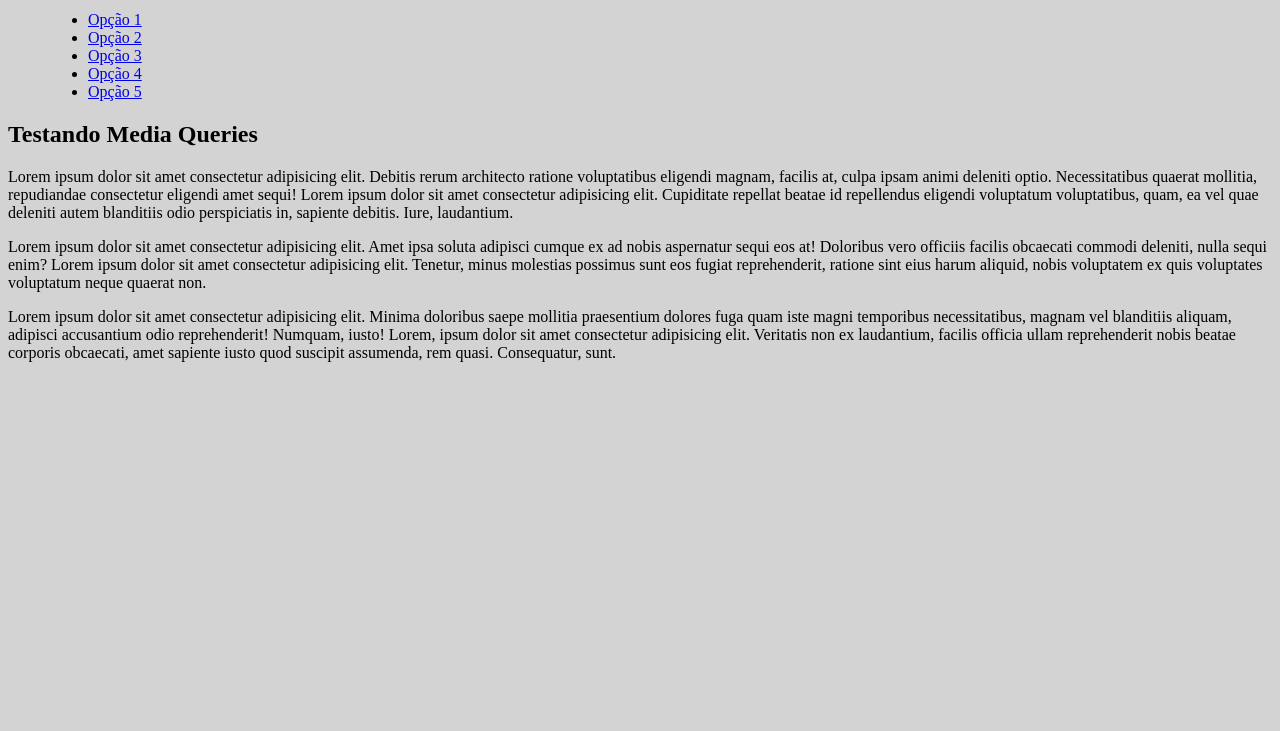
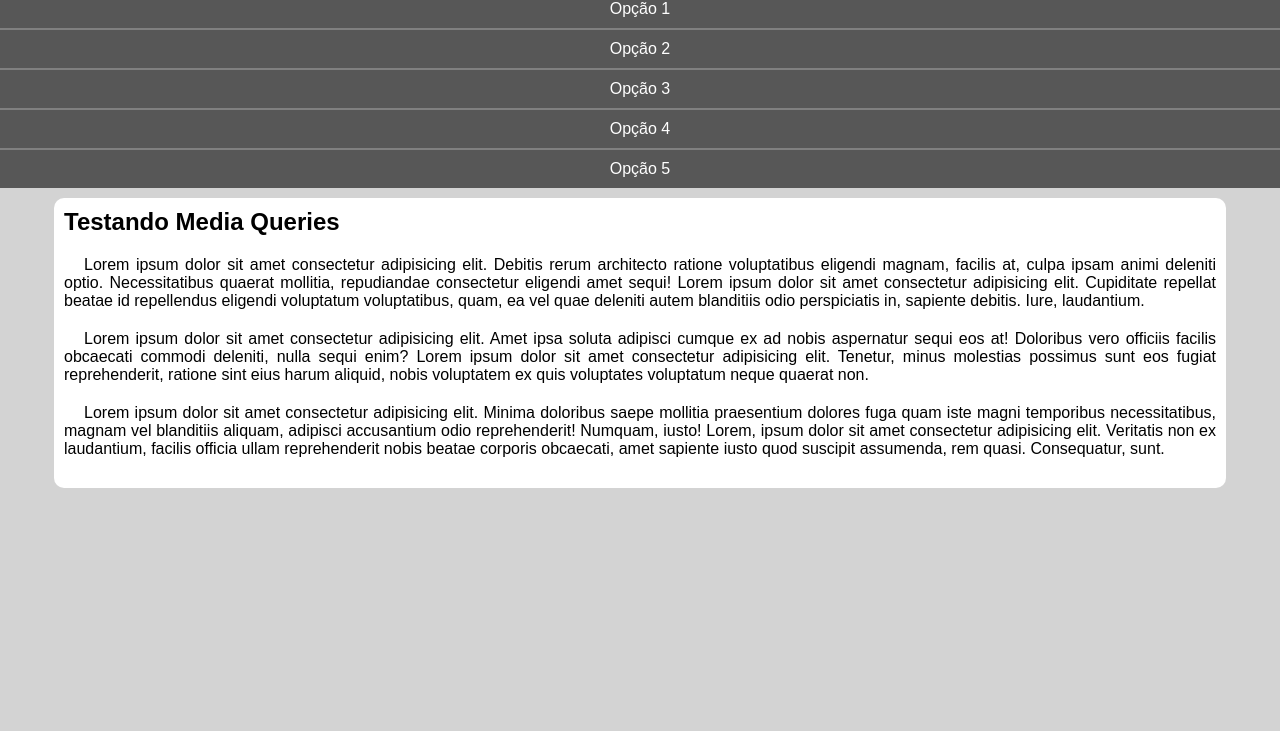
Before and after one commit to Adilson141192/html-css, a plain HTML site: page exercicios/ex026/mq005/index.html in a window 1280 px wide. Shown: the part 69-800 px from the top of the page. Drawn offline with Linux system fonts and the light colour scheme.

Commit message:
013124 ex026 3

```diff
--- a/exercicios/ex026/mq005/estilos/style.css
+++ b/exercicios/ex026/mq005/estilos/style.css
@@ -1,5 +1,62 @@
 @charset "UTF-8";
+
+* {
+    font-family: Arial, Helvetica, sans-serif;
+
+    margin: 0px;
+    padding: 0px;
+}
 
 body, html {
     background-color: lightgrey;
 }
+
+header{
+    background-color: gray;
+}
+
+header > h1 {
+    padding: 10px;
+    text-align: center;
+}
+
+menu {
+    display: block;
+}
+
+menu > ul {
+    list-style-type: none;
+}
+
+menu > ul > li > a {
+    display: block;
+    padding: 10px;
+    text-align: center;
+    text-decoration: none;
+    background-color: rgb(87, 87, 87);
+    color: white;
+    border-top: 2px solid gray;
+}
+
+menu > ul > li > a:hover {
+    background-color: gray;
+}
+
+main {
+    width: 90vw;
+    background-color: white;
+    margin: auto;
+    margin-top: 10px;
+    padding: 10px;
+    border-radius: 10px;
+}
+
+article > h2 {
+    padding-bottom: 20px;
+}
+
+article > p {
+    text-align: justify;
+    margin-bottom: 20px;
+    text-indent: 20px;
+}
```
